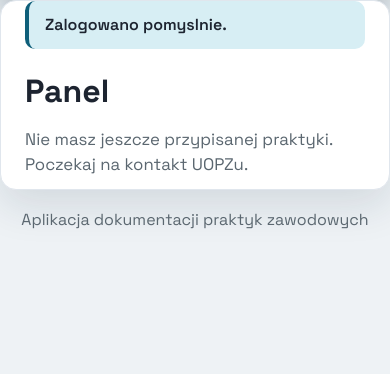
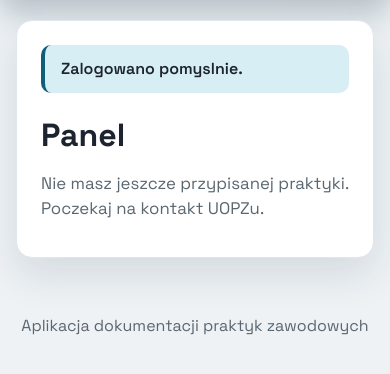
Before and after one commit to Adek2k4/adpz_ans, a Flask app: page /dashboard in a window 390 px wide. Shown: the part 245-619 px from the top of the page. Run offline with Flask 3, Linux system fonts and the light colour scheme; a user stored in the database is signed in; data that the repository does not hold is empty; parts of the project's set-up code (start-up, migrations or seed data) failed here and were passed over.

Commit message:
Poprawiono style - odstępy między kontenerami. Mała poprawka w readme odnośnie logowania.

```diff
--- a/static/styles.css
+++ b/static/styles.css
@@ -157,10 +157,10 @@
   margin: 2px 0;
 }
 
-main {
+main.container {
   margin: 32px auto 56px;
   background: var(--surface);
-  padding: 32px;
+  padding: 32px 32px 40px;
   border-radius: 16px;
   border: 1px solid var(--border);
   box-shadow: var(--shadow);
@@ -215,7 +215,8 @@
 
 footer {
   text-align: center;
-  padding: 18px;
+  padding: 24px 18px;
+  margin-top: 8px;
   color: var(--muted);
 }
 
@@ -480,7 +481,7 @@
   .nav-group {
     align-items: flex-start;
   }
-  main {
+  main.container {
     margin: 20px 16px 32px;
     padding: 24px;
   }
@@ -950,6 +951,7 @@
   align-items: center;
   gap: 14px;
   margin-top: 28px;
+  margin-bottom: 4px;
   padding-top: 20px;
   border-top: 1px solid var(--border);
 }
```
Also changed, not shown: README.md.
